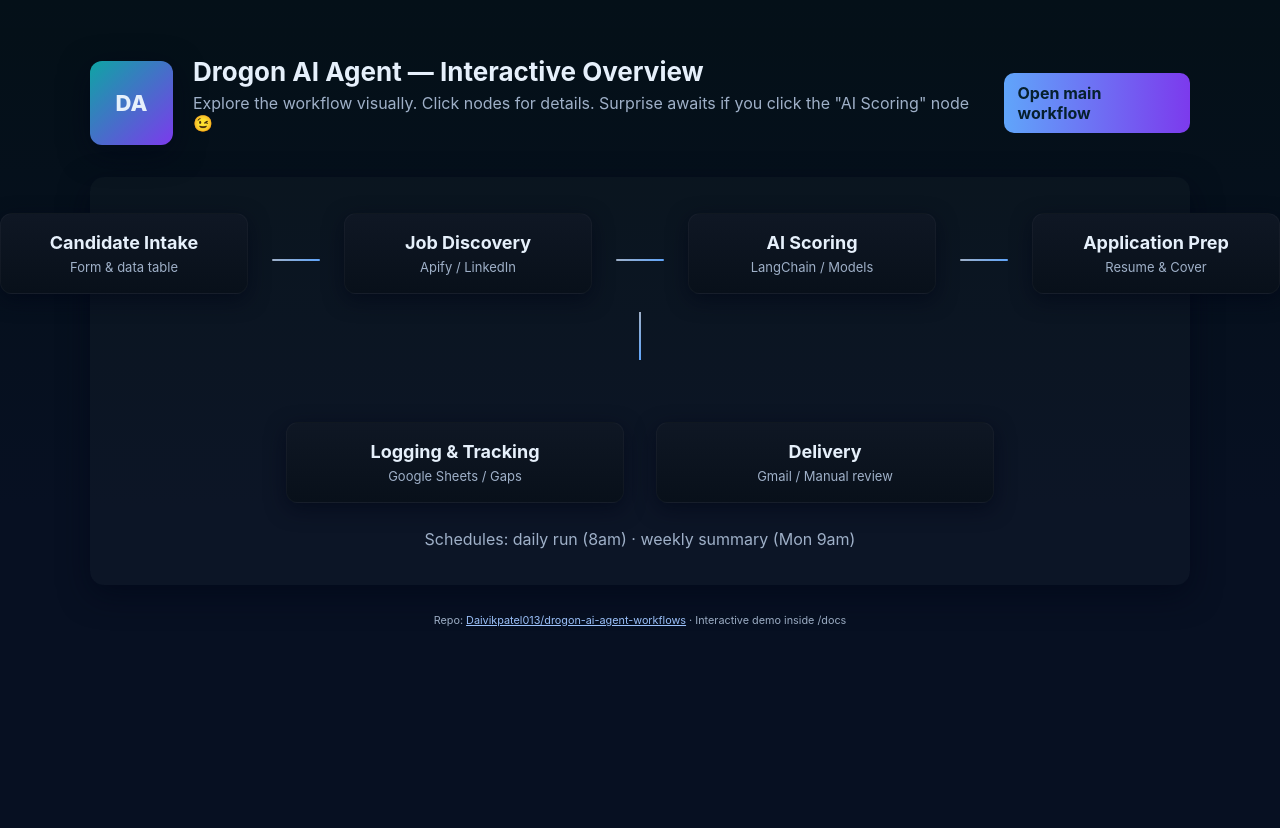
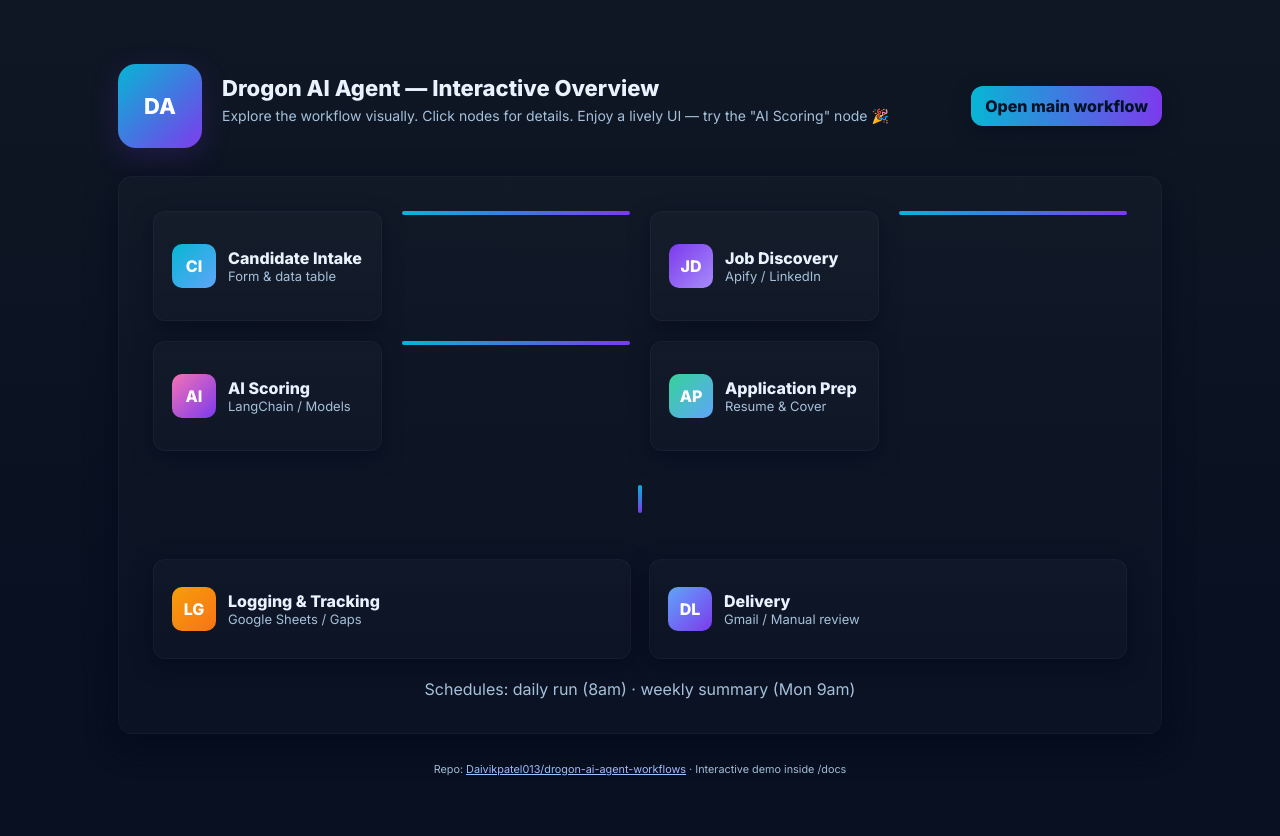
Before and after one commit to Daivikpatel013/drogon-ai-agent-workflows, a website: page docs/index.html in a window 1280 px wide. Drawn offline with Linux system fonts and the light colour scheme.

Commit message:
Redesign docs/index.html: modern UI, vibrant colors, improved layout and accessibility; keep modal and confetti behavior

```diff
--- a/docs/index.html
+++ b/docs/index.html
@@ -5,82 +5,184 @@
   <meta name="viewport" content="width=device-width,initial-scale=1" />
   <title>Drogon AI Agent — Interactive Overview</title>
   <meta name="description" content="Interactive visual overview of the Drogon AI Agent workflows." />
+  <link href="https://fonts.googleapis.com/css2?family=Inter:wght@300;400;600;800&family=Poppins:wght@400;600&display=swap" rel="stylesheet">
   <style>
     :root{
-      --bg:#071022; --card:#0f1724; --muted:#9fb0c8; --accent:#60a5fa; --glass:rgba(255,255,255,0.04);
-      --glass-2:rgba(255,255,255,0.02);
+      --bg-1: #0f1724; /* deep navy */
+      --bg-2: #081021; /* darker */
+      --card: #0b1220;
+      --muted: #a6c0db;
+      --accent-1: #7c3aed; /* violet */
+      --accent-2: #06b6d4; /* teal */
+      --glass: rgba(255,255,255,0.04);
+      --glass-2: rgba(255,255,255,0.02);
+      --radius: 14px;
+      --shadow-soft: 0 10px 30px rgba(2,6,23,0.6);
     }
-    html,body{height:100%;margin:0;font-family:Inter,Segoe UI,Roboto,Arial,sans-serif;background:linear-gradient(180deg,#041018 0%, #071022 60%);color:#e6f0fb}
-    .wrap{max-width:1100px;margin:28px auto;padding:28px}
+
+    *{box-sizing:border-box}
+    html,body{height:100%;margin:0;font-family:Inter, Poppins, system-ui, -apple-system, 'Segoe UI', Roboto, 'Helvetica Neue', Arial; background:linear-gradient(180deg,var(--bg-1) 0%,var(--bg-2) 80%);color:#e9f2ff;-webkit-font-smoothing:antialiased}
+
+    .wrap{max-width:1100px;margin:36px auto;padding:28px}
     header{display:flex;align-items:center;gap:20px}
-    .logo{width:84px;height:84px;border-radius:12px;background:linear-gradient(135deg,#0ea5a4,#7c3aed);display:flex;align-items:center;justify-content:center;font-weight:800;font-size:22px;box-shadow:0 8px 30px rgba(2,6,23,0.6)}
-    h1{margin:0;font-size:26px}
-    p.lead{color:var(--muted);margin-top:6px}
 
-    .canvas{margin-top:28px;background:var(--glass-2);padding:36px;border-radius:14px;box-shadow:0 10px 30px rgba(2,6,23,0.6);position:relative}
-    .row{display:flex;gap:24px;justify-content:center;align-items:center}
-    .node{min-width:210px;padding:18px;border-radius:12px;background:linear-gradient(180deg,var(--card),#08101a);border:1px solid rgba(255,255,255,0.03);box-shadow:0 6px 20px rgba(2,6,23,0.6);text-align:center;cursor:pointer;transition:transform .18s ease,box-shadow .18s}
-    .node:hover{transform:translateY(-6px);box-shadow:0 18px 40px rgba(2,6,23,0.7)}
-    .node h3{margin:0;font-size:18px}
-    .node p{color:var(--muted);margin:6px 0 0;font-size:13px}
+    .logo{
+      width:84px;height:84px;border-radius:18px;display:flex;align-items:center;justify-content:center;font-weight:800;font-size:22px;color:white;
+      background:linear-gradient(135deg,var(--accent-2),var(--accent-1));box-shadow:0 8px 30px rgba(124,58,237,0.18), inset 0 -6px 18px rgba(255,255,255,0.02);
+    }
 
-    /* connectors */
-    .connector{height:2px;background:linear-gradient(90deg,#9fb0c8,#60a5fa);flex:0 0 48px;margin-top:12px;border-radius:6px}
-    .vconnector{width:2px;height:48px;background:linear-gradient(180deg,#9fb0c8,#60a5fa);margin:0 auto}
+    h1{margin:0;font-size:22px;font-weight:700}
+    p.lead{color:var(--muted);margin-top:6px;font-size:14px}
 
-    .lower{margin-top:44px;display:flex;gap:32px;justify-content:center}
+    .controls{margin-left:auto;display:flex;gap:12px;align-items:center}
+    .btn{display:inline-flex;align-items:center;gap:10px;padding:10px 14px;border-radius:12px;background:linear-gradient(90deg,var(--accent-2),var(--accent-1));color:#021226;font-weight:700;text-decoration:none;border:none;cursor:pointer;box-shadow:0 6px 18px rgba(7,12,29,0.6)}
 
-    .meta{margin-top:26px;text-align:center;color:var(--muted)}
+    /* canvas */
+    .canvas{margin-top:28px;background:linear-gradient(180deg, rgba(255,255,255,0.02), rgba(255,255,255,0.01));padding:34px;border-radius:var(--radius);box-shadow:var(--shadow-soft);position:relative;border:1px solid rgba(255,255,255,0.03)}
+
+    .layout{display:grid;grid-template-columns:repeat(4,1fr);gap:20px;align-items:start}
+
+    .node{
+      min-height:110px;padding:18px;border-radius:12px;background:linear-gradient(180deg, rgba(255,255,255,0.02), rgba(255,255,255,0.01));border:1px solid rgba(255,255,255,0.03);box-shadow:0 6px 20px rgba(2,6,23,0.5);transition:transform .22s ease,box-shadow .22s ease;cursor:pointer;display:flex;flex-direction:column;justify-content:center;gap:6px
+    }
+    .node:focus{outline:3px solid rgba(124,58,237,0.18)}
+    .node:hover{transform:translateY(-8px);box-shadow:0 22px 36px rgba(2,6,23,0.7)}
+    .node h3{margin:0;font-size:16px}
+    .node p{color:var(--muted);margin:0;font-size:13px}
+
+    .node .icon{width:44px;height:44px;border-radius:10px;display:inline-flex;align-items:center;justify-content:center;color:white;font-weight:700}
+
+    .row-center{display:flex;gap:12px;align-items:center}
+
+    .connector{height:4px;background:linear-gradient(90deg,var(--accent-2),var(--accent-1));align-self:center;border-radius:999px}
+    .vconnector{width:4px;height:28px;background:linear-gradient(180deg,var(--accent-2),var(--accent-1));margin:16px auto;border-radius:999px}
+
+    .lower{display:grid;grid-template-columns:1fr 1fr;gap:18px;margin-top:12px}
+
+    .meta{margin-top:20px;text-align:center;color:var(--muted)}
 
     /* modal */
-    .modal{position:fixed;inset:0;display:none;align-items:center;justify-content:center;background:linear-gradient(0deg,rgba(2,6,23,0.6),rgba(2,6,23,0.6));}
+    .modal{position:fixed;inset:0;display:none;align-items:center;justify-content:center;background:linear-gradient(0deg,rgba(2,6,23,0.6),rgba(2,6,23,0.6));z-index:50}
     .modal.show{display:flex}
-    .sheet{width:680px;background:#07101a;border-radius:12px;padding:20px;border:1px solid rgba(255,255,255,0.04);box-shadow:0 20px 50px rgba(2,6,23,0.8)}
-    .sheet h2{margin:0 0 8px}
+    .sheet{width:720px;background:linear-gradient(180deg,#07111a,#081024);border-radius:14px;padding:22px;border:1px solid rgba(255,255,255,0.04);box-shadow:0 30px 80px rgba(2,6,23,0.7)}
+    .sheet h2{margin:0 0 8px;font-weight:700}
     .sheet p{color:var(--muted);margin:0}
-    .close{float:right;color:var(--muted);cursor:pointer}
+    .close{float:right;color:var(--muted);cursor:pointer;font-size:18px}
 
     /* confetti */
-    .confetti{position:fixed;left:0;top:0;right:0;bottom:0;pointer-events:none;overflow:hidden}
-    .c{position:absolute;width:10px;height:16px;opacity:0;transform:translateY(-20px) rotate(0deg);}
+    .confetti{position:fixed;left:0;top:0;right:0;bottom:0;pointer-events:none;overflow:hidden;z-index:40}
+    .c{position:absolute;width:10px;height:16px;opacity:0;transform:translateY(-20px) rotate(0deg);border-radius:2px}
     @keyframes fall{0%{opacity:1;transform:translateY(-10vh) rotate(0deg)}100%{opacity:1;transform:translateY(110vh) rotate(720deg)}}
 
     footer{margin-top:26px;color:var(--muted);font-size:13px;text-align:center}
-    .btn{display:inline-block;padding:10px 14px;border-radius:10px;background:linear-gradient(90deg,#60a5fa,#7c3aed);color:#06202e;font-weight:700;text-decoration:none}
 
-    @media (max-width:900px){.row{flex-wrap:wrap}.connector{display:none}.vconnector{display:none}}
+    /* responsiveness */
+    @media (max-width:920px){
+      .layout{grid-template-columns:repeat(2,1fr)}
+      .lower{grid-template-columns:1fr}
+    }
+    @media (max-width:520px){
+      .layout{grid-template-columns:1fr}
+      header{gap:12px}
+      .logo{width:64px;height:64px}
+      .sheet{width:92%}
+    }
   </style>
 </head>
 <body>
   <div class="wrap">
     <header>
-      <div class="logo">DA</div>
+      <div class="logo" aria-hidden>DA</div>
       <div>
         <h1>Drogon AI Agent — Interactive Overview</h1>
-        <p class="lead">Explore the workflow visually. Click nodes for details. Surprise awaits if you click the "AI Scoring" node 😉</p>
+        <p class="lead">Explore the workflow visually. Click nodes for details. Enjoy a lively UI — try the "AI Scoring" node 🎉</p>
       </div>
-      <div style="margin-left:auto">
-        <a class="btn" href="../workflows/Drogon%20Ai%20Agent%201.0.json">Open main workflow</a>
+
+      <div class="controls" aria-hidden>
+        <a class="btn" href="../workflows/Drogon%20Ai%20Agent%201.0.json" title="Open main workflow">Open main workflow</a>
       </div>
     </header>
 
     <main class="canvas" role="main">
-      <div style="display:flex;align-items:center;justify-content:center;gap:18px;flex-direction:column">
-        <div class="row">
-          <div class="node" data-key="candidate"><h3>Candidate Intake</h3><p>Form & data table</p></div>
-          <div class="connector" aria-hidden="true"></div>
-          <div class="node" data-key="discovery"><h3>Job Discovery</h3><p>Apify / LinkedIn</p></div>
-          <div class="connector" aria-hidden="true"></div>
-          <div class="node" data-key="ai"><h3>AI Scoring</h3><p>LangChain / Models</p></div>
-          <div class="connector" aria-hidden="true"></div>
-          <div class="node" data-key="prep"><h3>Application Prep</h3><p>Resume & Cover</p></div>
+      <div style="display:flex;flex-direction:column;gap:18px">
+
+        <div class="layout" aria-label="workflow nodes">
+          <div class="node" data-key="candidate" tabindex="0" role="button" aria-pressed="false">
+            <div class="row-center">
+              <div class="icon" style="background:linear-gradient(135deg,var(--accent-2),#60a5fa)">CI</div>
+              <div>
+                <h3>Candidate Intake</h3>
+                <p>Form & data table</p>
+              </div>
+            </div>
+          </div>
+
+          <div style="display:flex;align-items:center;justify-content:center;">
+            <div class="connector" style="width:100%"></div>
+          </div>
+
+          <div class="node" data-key="discovery" tabindex="0" role="button" aria-pressed="false">
+            <div class="row-center">
+              <div class="icon" style="background:linear-gradient(135deg,var(--accent-1),#a78bfa)">JD</div>
+              <div>
+                <h3>Job Discovery</h3>
+                <p>Apify / LinkedIn</p>
+              </div>
+            </div>
+          </div>
+
+          <div style="display:flex;align-items:center;justify-content:center;">
+            <div class="connector" style="width:100%"></div>
+          </div>
+
+          <div class="node" data-key="ai" tabindex="0" role="button" aria-pressed="false">
+            <div class="row-center">
+              <div class="icon" style="background:linear-gradient(135deg,#f472b6,var(--accent-1))">AI</div>
+              <div>
+                <h3>AI Scoring</h3>
+                <p>LangChain / Models</p>
+              </div>
+            </div>
+          </div>
+
+          <div style="display:flex;align-items:center;justify-content:center;">
+            <div class="connector" style="width:100%"></div>
+          </div>
+
+          <div class="node" data-key="prep" tabindex="0" role="button" aria-pressed="false">
+            <div class="row-center">
+              <div class="icon" style="background:linear-gradient(135deg,#34d399,#60a5fa)">AP</div>
+              <div>
+                <h3>Application Prep</h3>
+                <p>Resume & Cover</p>
+              </div>
+            </div>
+          </div>
+
         </div>
 
         <div class="vconnector" aria-hidden="true"></div>
 
         <div class="lower">
-          <div class="node" data-key="logs" style="min-width:300px"><h3>Logging & Tracking</h3><p>Google Sheets / Gaps</p></div>
-          <div class="node" data-key="delivery" style="min-width:300px"><h3>Delivery</h3><p>Gmail / Manual review</p></div>
+          <div class="node" data-key="logs" tabindex="0" role="button" aria-pressed="false" style="min-height:100px">
+            <div class="row-center">
+              <div class="icon" style="background:linear-gradient(135deg,#f59e0b,#f97316)">LG</div>
+              <div>
+                <h3>Logging & Tracking</h3>
+                <p>Google Sheets / Gaps</p>
+              </div>
+            </div>
+          </div>
+
+          <div class="node" data-key="delivery" tabindex="0" role="button" aria-pressed="false" style="min-height:100px">
+            <div class="row-center">
+              <div class="icon" style="background:linear-gradient(135deg,#60a5fa,#7c3aed)">DL</div>
+              <div>
+                <h3>Delivery</h3>
+                <p>Gmail / Manual review</p>
+              </div>
+            </div>
+          </div>
         </div>
 
       </div>
@@ -93,17 +195,17 @@
     </footer>
   </div>
 
-  <div class="modal" id="modal" role="dialog" aria-modal="true">
+  <div class="modal" id="modal" role="dialog" aria-modal="true" aria-hidden="true">
     <div class="sheet" role="document">
       <div style="display:flex;align-items:center">
         <h2 id="mTitle">Title</h2>
-        <div class="close" id="close">✕</div>
+        <div class="close" id="close" aria-label="Close">✕</div>
       </div>
       <p id="mBody">Details...</p>
     </div>
   </div>
 
-  <div class="confetti" id="confetti"></div>
+  <div class="confetti" id="confetti" aria-hidden="true"></div>
 
   <script>
     const data = {
@@ -115,26 +217,50 @@
       delivery:{title:'Delivery',body:'Composes the daily digest email and allows human review before sending to recruiters.'}
     };
 
+    // keyboard + mouse accessible nodes
+    function openModalForKey(key){
+      const m=document.getElementById('modal');
+      document.getElementById('mTitle').textContent=data[key].title;
+      document.getElementById('mBody').textContent=data[key].body;
+      m.classList.add('show');
+      m.setAttribute('aria-hidden','false');
+      if(key==='ai') triggerConfetti();
+    }
+
     document.querySelectorAll('.node').forEach(n=>{
       n.addEventListener('click',()=>{
         const key=n.getAttribute('data-key');
-        const m=document.getElementById('modal');
-        document.getElementById('mTitle').textContent=data[key].title;
-        document.getElementById('mBody').textContent=data[key].body;
-        m.classList.add('show');
-        if(key==='ai') triggerConfetti();
+        openModalForKey(key);
+      });
+      n.addEventListener('keydown',e=>{
+        if(e.key === 'Enter' || e.key === ' '){
+          e.preventDefault();
+          const key=n.getAttribute('data-key');
+          openModalForKey(key);
+        }
       });
     });
-    document.getElementById('close').addEventListener('click',()=>document.getElementById('modal').classList.remove('show'));
-    document.getElementById('modal').addEventListener('click',(e)=>{if(e.target.id==='modal')document.getElementById('modal').classList.remove('show')});
+
+    document.getElementById('close').addEventListener('click',()=>{
+      const m=document.getElementById('modal');
+      m.classList.remove('show');
+      m.setAttribute('aria-hidden','true');
+    });
+
+    document.getElementById('modal').addEventListener('click',(e)=>{if(e.target.id==='modal'){document.getElementById('modal').classList.remove('show');document.getElementById('modal').setAttribute('aria-hidden','true')}});
 
     function triggerConfetti(){
       const area=document.getElementById('confetti');
-      for(let i=0;i<80;i++){
+      for(let i=0;i<90;i++){
         const el=document.createElement('div');el.className='c';
-        const left=Math.random()*100;el.style.left=left+'%';el.style.background=['#60a5fa','#f472b6','#34d399','#fbbf24'][Math.floor(Math.random()*4)];
+        const left=Math.random()*100;el.style.left=left+'%';
+        const colors=['#60a5fa','#f472b6','#34d399','#fbbf24','#a78bfa','#06b6d4'];
+        el.style.background=colors[Math.floor(Math.random()*colors.length)];
         el.style.top='-10px';el.style.opacity=1;area.appendChild(el);
-        const dur=2+Math.random()*2;el.style.animation=`fall ${dur}s linear forwards`;el.style.transform=`rotate(${Math.random()*360}deg)`;
+        const dur=1.6+Math.random()*2.4;el.style.animation=`fall ${dur}s linear forwards`;el.style.transform=`rotate(${Math.random()*720}deg)`;
+        el.style.left = Math.min(98, Math.max(1, left)) + '%';
+        el.style.width = (6+Math.random()*10) + 'px';
+        el.style.height = (8+Math.random()*14) + 'px';
         setTimeout(()=>el.remove(),5000);
       }
     }
```
